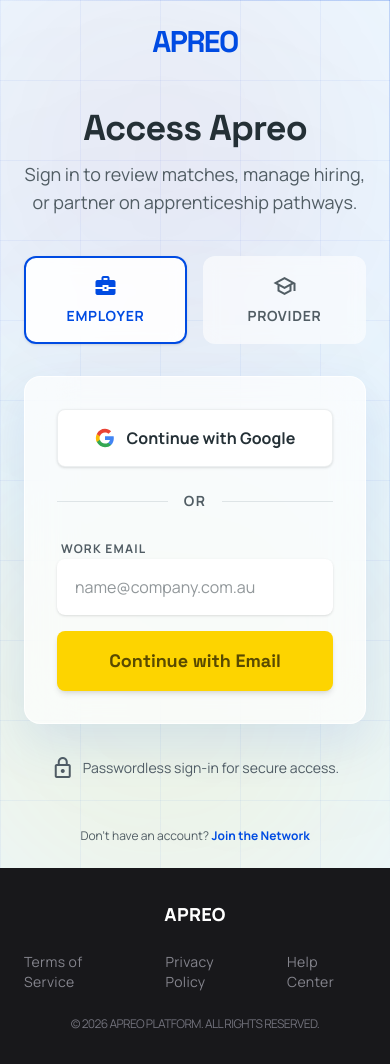
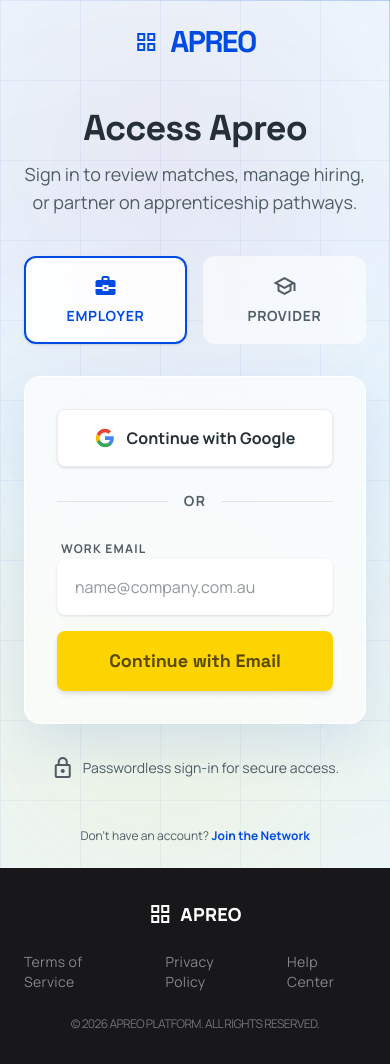
Before and after one commit to kara-pai/apreo-landing-v2, a Next.js app: page /login in a window 390 px wide. Built offline with nearby package versions, Linux system fonts and the light colour scheme.

Commit message:
fix: add grid_view icon to APREO logos on login page
Added icon to left panel logo, mobile header, and footer.

```diff
--- a/src/app/login/login-content.tsx
+++ b/src/app/login/login-content.tsx
@@ -61,8 +61,11 @@
           <div className="relative z-10">
             <Link
               href="/"
-              className="text-on-primary text-4xl font-headline font-bold tracking-tighter mb-16 block"
+              className="flex items-center gap-4 text-on-primary text-4xl font-headline font-bold tracking-tighter mb-16"
             >
+              <span className="material-symbols-outlined text-white text-3xl">
+                grid_view
+              </span>
               APREO
             </Link>
             <div className="space-y-6">
@@ -152,8 +155,11 @@
             <div className="md:hidden flex justify-center mb-12">
               <Link
                 href="/"
-                className="text-primary font-headline font-bold text-3xl tracking-tighter"
+                className="flex items-center gap-3 text-primary font-headline font-bold text-3xl tracking-tighter"
               >
+                <span className="material-symbols-outlined text-primary text-2xl">
+                  grid_view
+                </span>
                 APREO
               </Link>
             </div>
@@ -300,7 +306,12 @@
       {/* Footer */}
       <footer className="w-full py-8 px-6 bg-zinc-900 text-sm tracking-wide relative z-20">
         <div className="max-w-7xl mx-auto flex flex-col md:flex-row justify-between items-center gap-6">
-          <div className="text-lg font-black text-white">APREO</div>
+          <div className="flex items-center gap-2 text-lg font-black text-white">
+            <span className="material-symbols-outlined text-white text-xl">
+              grid_view
+            </span>
+            APREO
+          </div>
           <div className="flex gap-8 text-zinc-400">
             <a
               className="hover:text-white transition-all opacity-80 hover:opacity-100"
```
